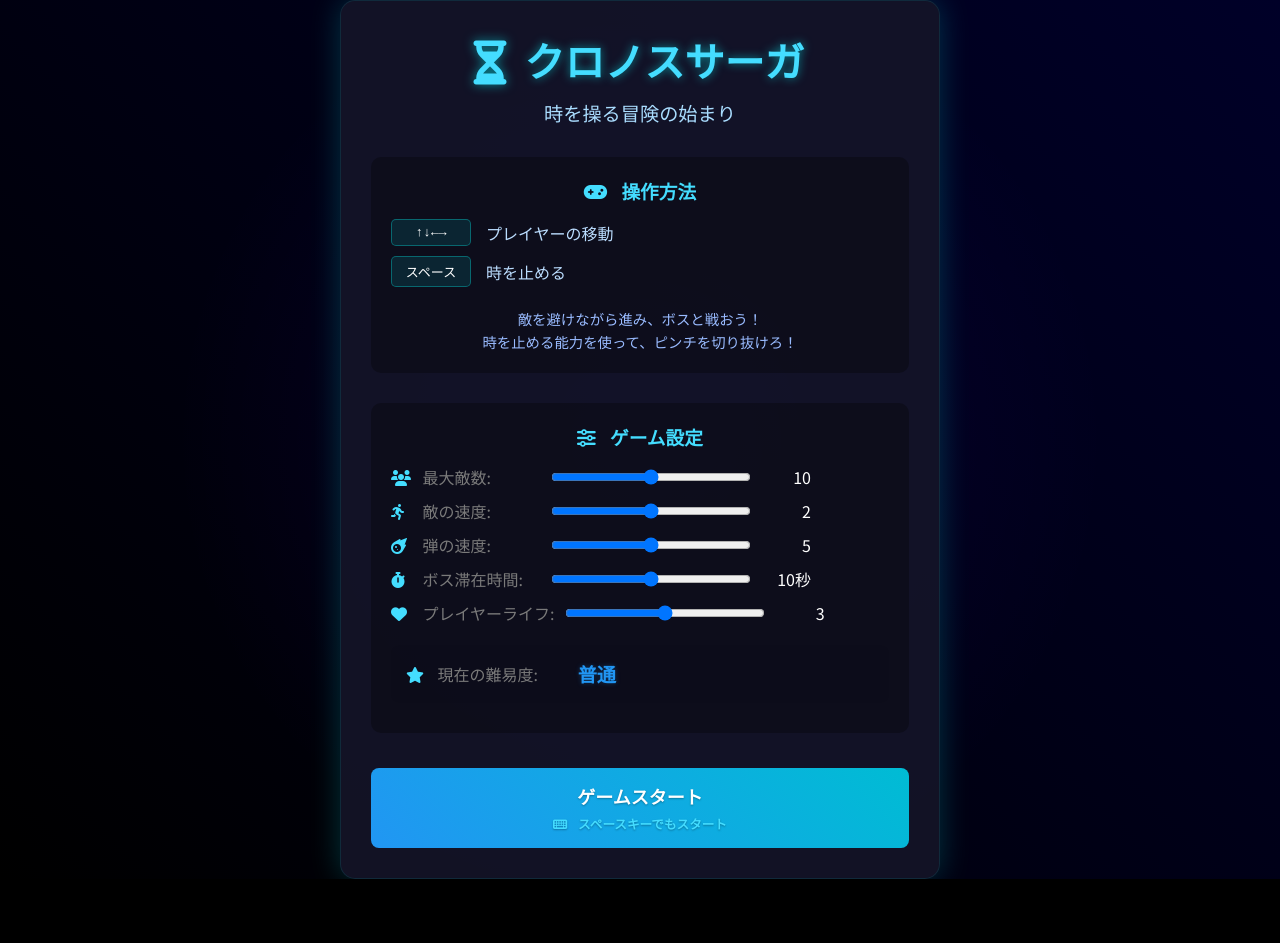
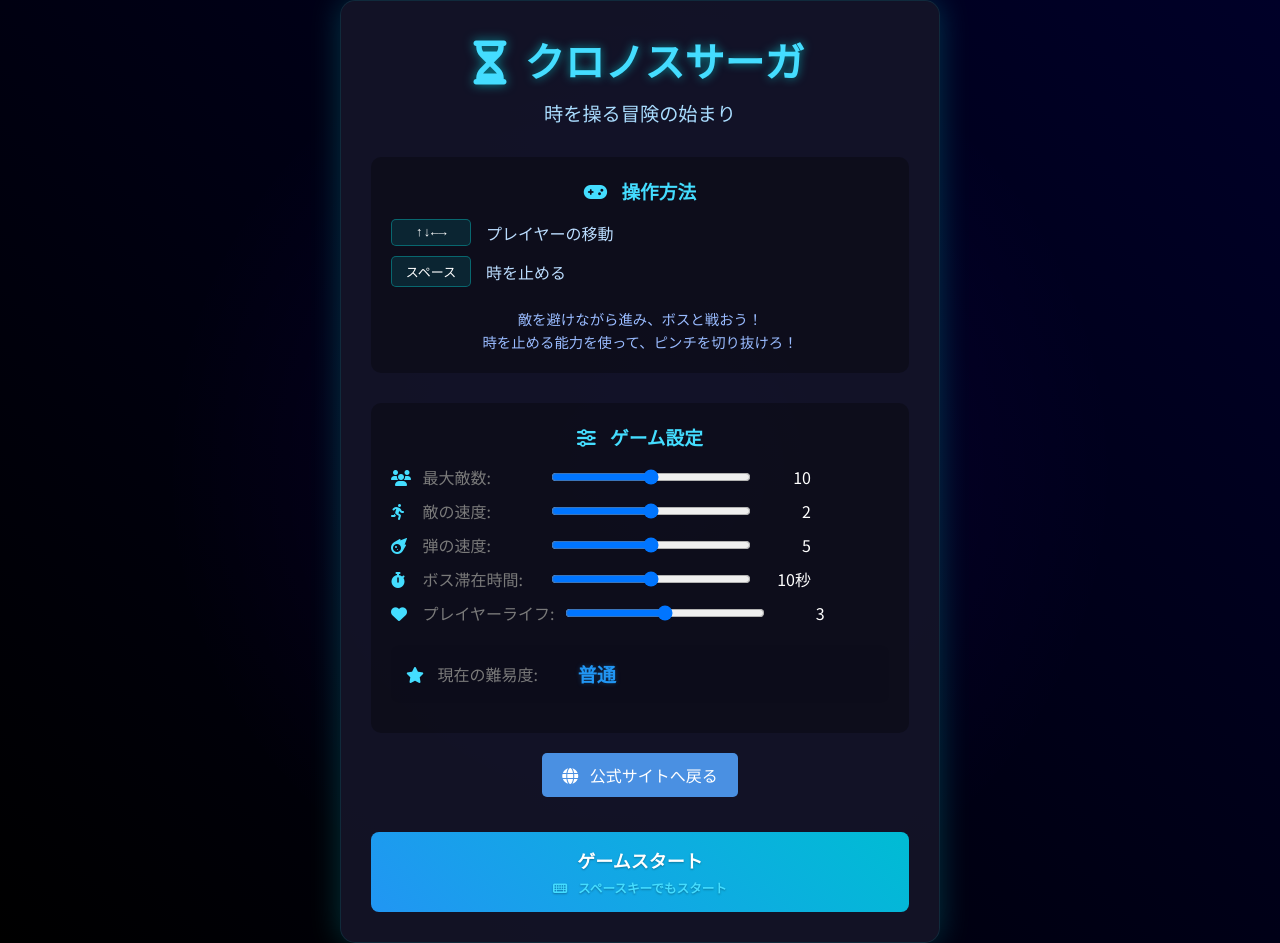
Before and after one commit to akira-kano/chronos.github.io, a plain HTML site: page games/runaway/index.html in a window 1280 px wide. Before the commit the page ends 879 px from the top, so only its background shows below. Drawn offline with Linux system fonts and the light colour scheme.

Commit message:
公式サイトへのリンクを追加

```diff
--- a/games/runaway/index.html
+++ b/games/runaway/index.html
@@ -104,6 +104,11 @@
                 <span id="difficultyLevel" class="difficulty-level">普通</span>
             </div>
         </div>
+        <div class="official-site-link">
+            <a href="https://akira-kano.github.io/chronos24/" class="official-link">
+                <i class="fas fa-globe"></i> 公式サイトへ戻る
+            </a>
+        </div>
         <button id="startGame"><i class="fas fa-play"></i> ゲームスタート</button>
     </div>
     <script src="game.js"></script>
--- a/games/runaway/styles.css
+++ b/games/runaway/styles.css
@@ -452,3 +452,26 @@ body {
     text-shadow: 0 0 8px rgba(0, 255, 255, 0.5);
     font-weight: bold;
 }
+
+.official-site-link {
+    text-align: center;
+    margin: 20px 0;
+}
+
+.official-link {
+    display: inline-block;
+    padding: 10px 20px;
+    background-color: #4a90e2;
+    color: white;
+    text-decoration: none;
+    border-radius: 5px;
+    transition: background-color 0.3s;
+}
+
+.official-link:hover {
+    background-color: #357abd;
+}
+
+.official-link i {
+    margin-right: 8px;
+}
```
Also changed, not shown: 1 other file.
